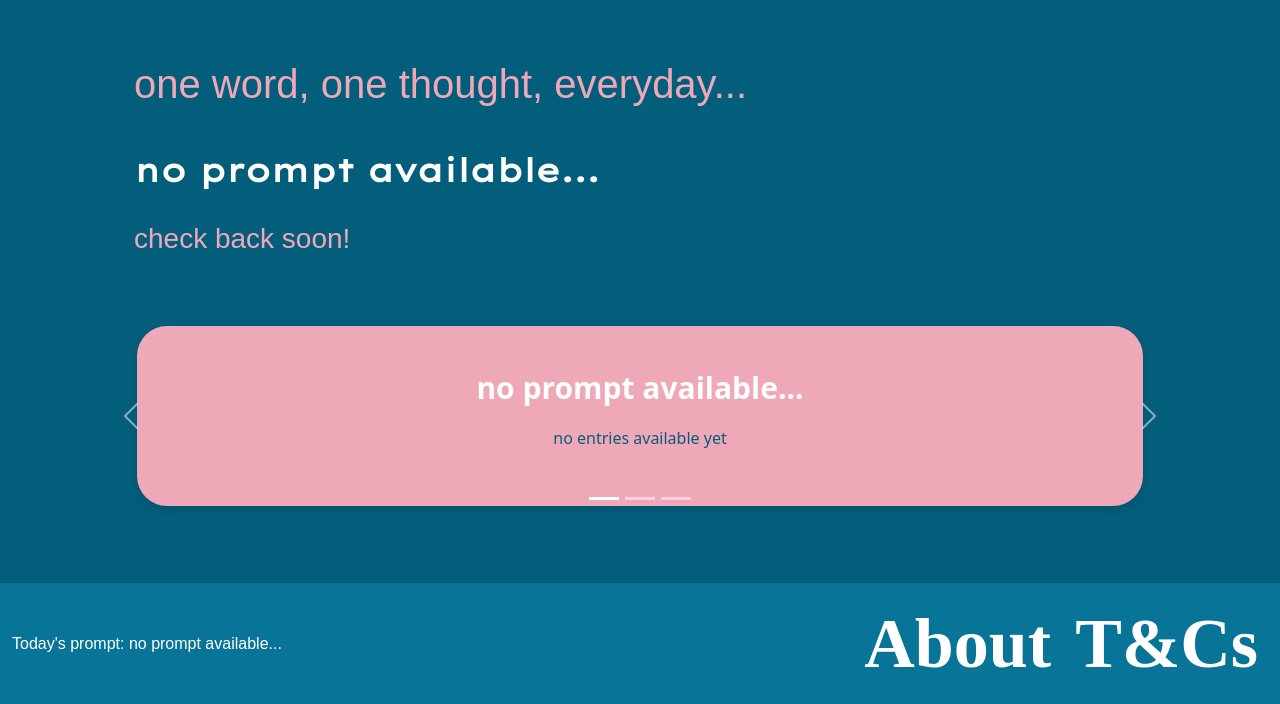
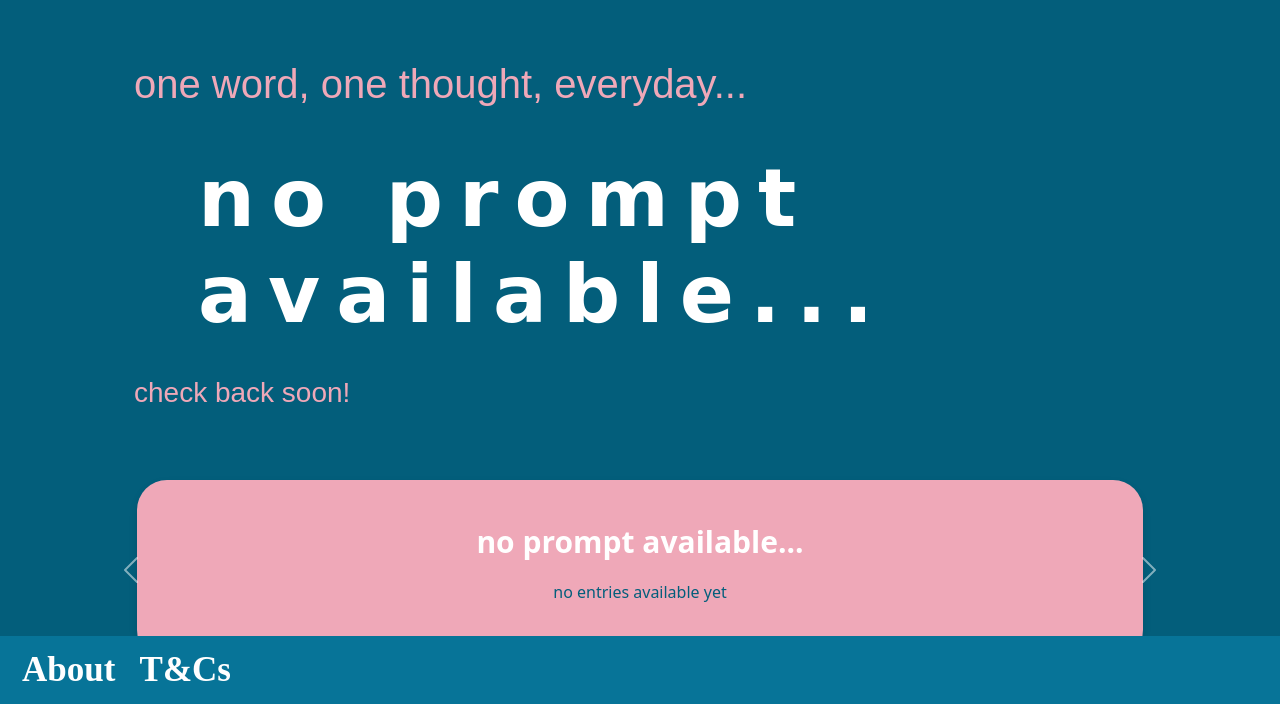
Before and after one commit to oeceo/Airtales, a Django app: page / in a window 1280 px wide. Shown: the part 96-800 px from the top of the page. Run offline with Django 5.2, Linux system fonts and the light colour scheme; data that the repository does not hold is empty; some web fonts are replaced.

Commit message:
small styling changes

```diff
--- a/airtalesapp/static/css/styles.css
+++ b/airtalesapp/static/css/styles.css
@@ -202,7 +202,7 @@ h4, h5, h6 {
     color: #ffffff;
 
     font-weight: bold;
-    font-size: 70px !important;
+    font-size: 35px !important;
     max-width: 800px;
     text-align: left;
     font-family: 'Lohit Devanagari', 'sans-serif' !important;
@@ -300,8 +300,13 @@ h4, h5, h6 {
 
 .prompt-text {
     color: #ffffff;
+    font-size: 5rem;
+    padding-left: 4rem; /* #visualimpact lol */
     font-weight: bold;
+    letter-spacing: 0.2em;
+    font-family: 'Lugrasimo', cursive;
 }
+
 
 /* Styling for Profile */
 
--- a/templates/base.html
+++ b/templates/base.html
@@ -9,6 +9,8 @@
 
     <!-- Bootstrap CSS -->
     <link href="https://cdn.jsdelivr.net/npm/bootstrap@5.3.0/dist/css/bootstrap.min.css" rel="stylesheet">
+    <!-- FONTS -->
+    <link href="https://fonts.googleapis.com/css2?family=Permanent+Marker&display=swap" rel="stylesheet">
 
     <!-- Custom CSS -->
     <link href="{% static 'css/styles.css' %}" rel="stylesheet">
@@ -70,7 +72,6 @@
 
     <nav class="navbar fixed-bottom navbar-dark" id="nav-bottom">
         <div class="container-fluid">
-            <a class="navbar-brand" href="#" id="nav-prompt">Today's prompt: {{ prompt_text_0 }}</a>
             <div class="nav-links">
                 <a class="bottom-nav-link" href="{% url 'airtalesapp:about' %}">About</a>
                 <a class="bottom-nav-link" href="{% url 'airtalesapp:terms' %}">T&Cs</a>
```
